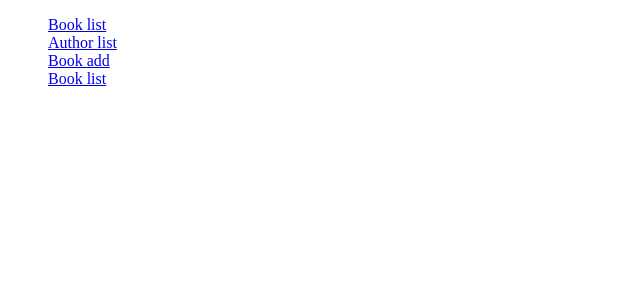
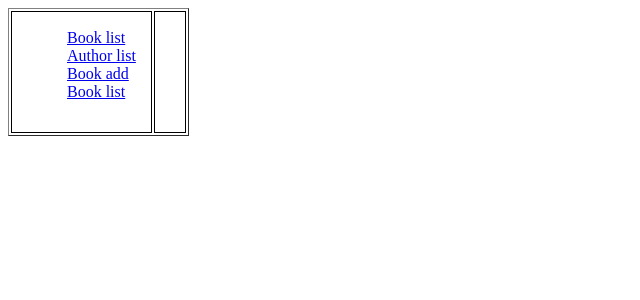
Before and after one commit to IllusionOfControl/candle, a Django app: page /authors/ in a window 1280 px wide. Shown: the top 300 px of the page, without its empty margins (0-640 px from the left). Run offline with Django 3.2, Linux system fonts and the light colour scheme; data that the repository does not hold is empty.

Commit message:
removed commented model and redesigned "base.html"

```diff
--- a/bookstore/templates/base.html
+++ b/bookstore/templates/base.html
@@ -3,9 +3,29 @@
 <head>
     <meta charset="UTF-8">
     <title>{{ title }}</title>
+    <style>
+        table {
+            {#width: 100%;#}
+        }
+        td {
+            text-align: left;
+            vertical-align: top;
+            font-weight: normal;
+            border-width: 1px;
+            border-style: solid;
+            border-color: black;
+            padding-left: 15px;
+            padding-right: 15px;
+            padding-bottom: 15px;
+        }
+    </style>
 </head>
 <body>
-    {% include "_nav_urls.html" %}
-    {% block content %}{% endblock %}
+    <table border="1">
+        <tr>
+            <td>{% include "_nav_urls.html" %}</td>
+            <td>{% block content %}{% endblock %}</td>
+        </tr>
+    </table>
 </body>
 </html>
```
Also changed, not shown: bookstore/models.py (+0 -9 lines).
